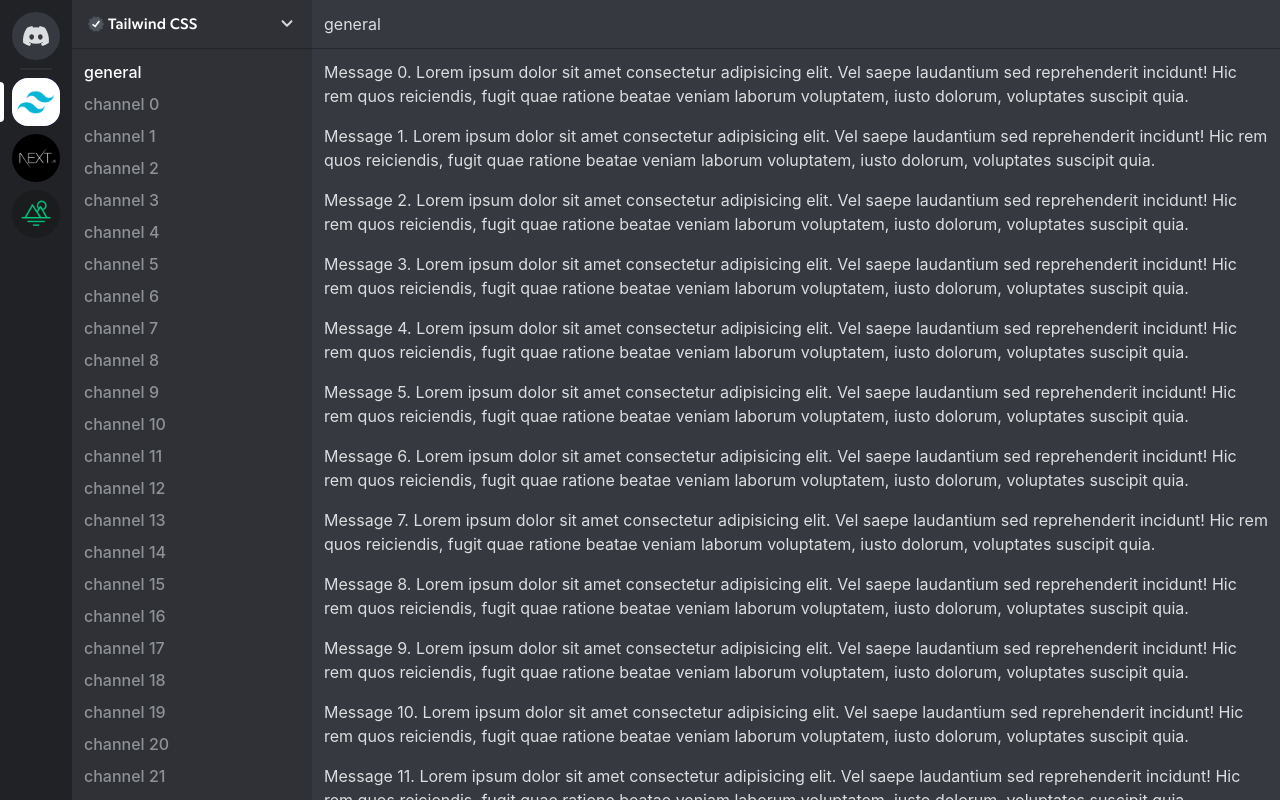
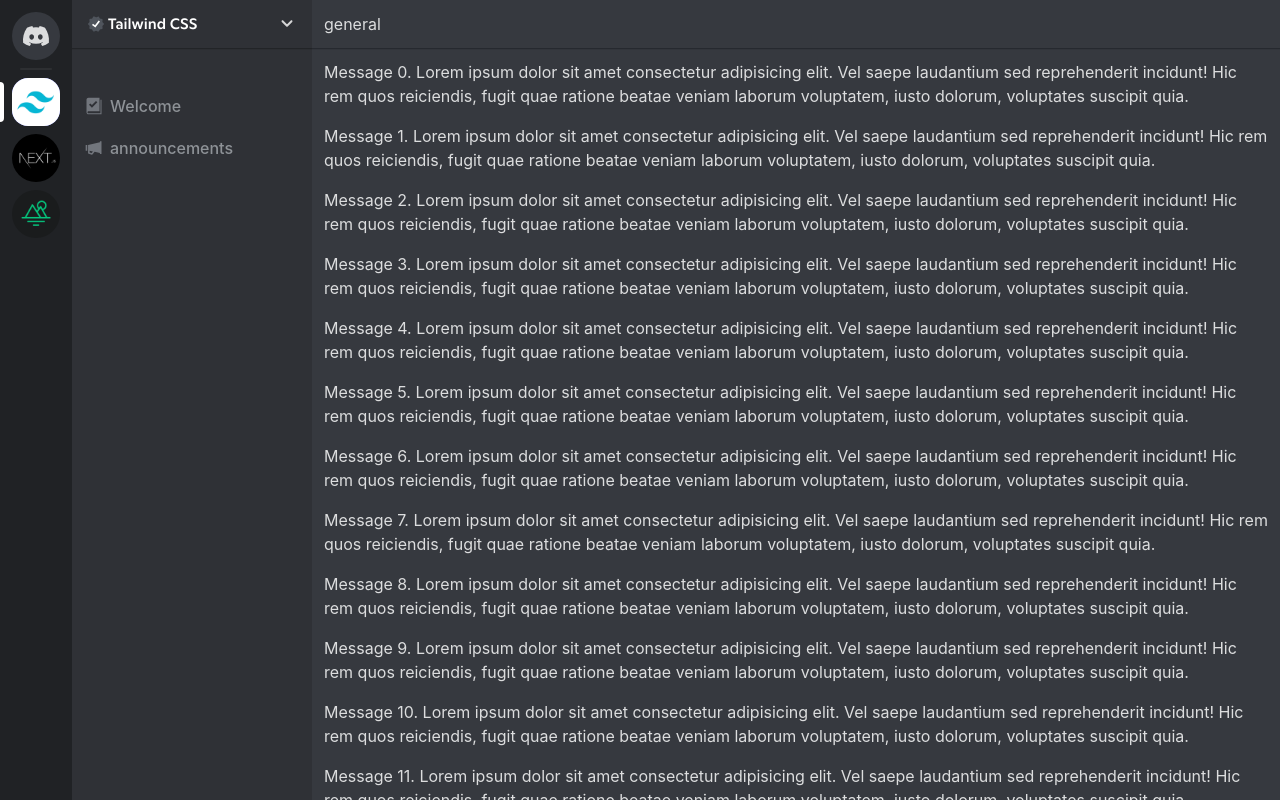
Before and after one commit to barrosdvlpr/Discord-Clone, a Next.js app: page /servers/1 in a window 1280 px wide. Built offline with nearby package versions, Linux system fonts and the light colour scheme.

Commit message:
styling channel list

```diff
--- a/pages/servers/[sid].js
+++ b/pages/servers/[sid].js
@@ -1,6 +1,10 @@
-import { CheckIcon, ChevronIcon, VerifiedIcon } from "../../components/icons";
+import { CheckIcon, ChevronIcon, VerifiedIcon, BookIcon, AddPersonIcon, SpeakerphoneIcon } from "../../components/icons";
+import { useRouter } from "next/router"
 
 export default function Server() {
+
+  const router = useRouter();
+
   return (
     <>
       <div className="flex flex-col bg-gray-800 w-60">
@@ -12,11 +16,24 @@ export default function Server() {
           Tailwind CSS
           <ChevronIcon className="w-[18px] h-[18px] ml-auto opacity-80" />
         </button>
-        <div className="flex-1 p-3 space-y-2 overflow-y-scroll font-medium text-gray-300 ">
-          <p className="text-white">general</p>
-          {[...Array(40)].map((_, i) => (
-            <p key={i}>channel {i}</p>
-          ))}
+        <div className="flex-1 overflow-y-scroll font-medium text-gray-300 mt-[17px]">
+          <div className="space-y-0.5">
+            <a
+              href="#"
+              className="flex items-center text-gray-300 px-1 mx-2 mt-[21px] py-2 hover:bg-gray-550/[0.16] hover:text-gray-100 rounded group">
+              <BookIcon className="h-5 w-5 text-gray-400 mr-1.5"/>
+              Welcome
+              <AddPersonIcon className="h-4 w-4 ml-auto text-gray-200 opacity-0 group-hover:opacity-100 hover:text-gray-100"/>
+            </a>
+
+            <a
+              href="#"
+              className="flex items-center text-gray-300 px-1 mx-2 mt-[21px] py-2 hover:bg-gray-550/[0.16] hover:text-gray-100 rounded group">
+              <SpeakerphoneIcon className="h-5 w-5 text-gray-400 mr-1.5"/>
+              announcements
+              <AddPersonIcon className="h-4 w-4 ml-auto text-gray-200 opacity-0 group-hover:opacity-100 hover:text-gray-100"/>
+            </a>
+          </div>
         </div>
       </div>
 
```
